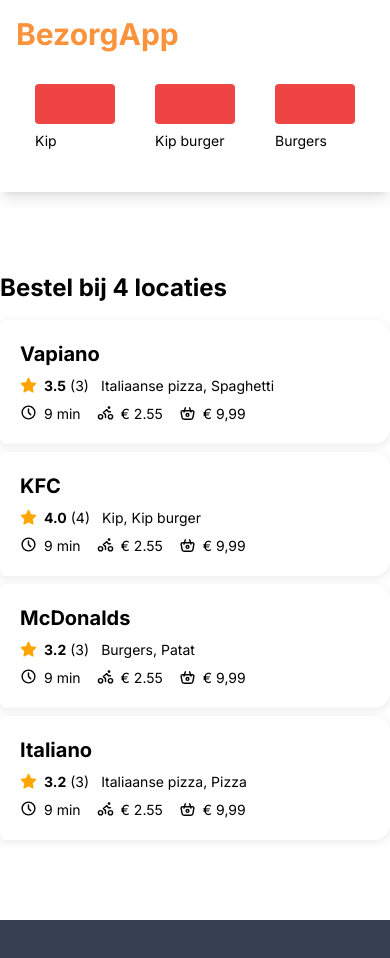
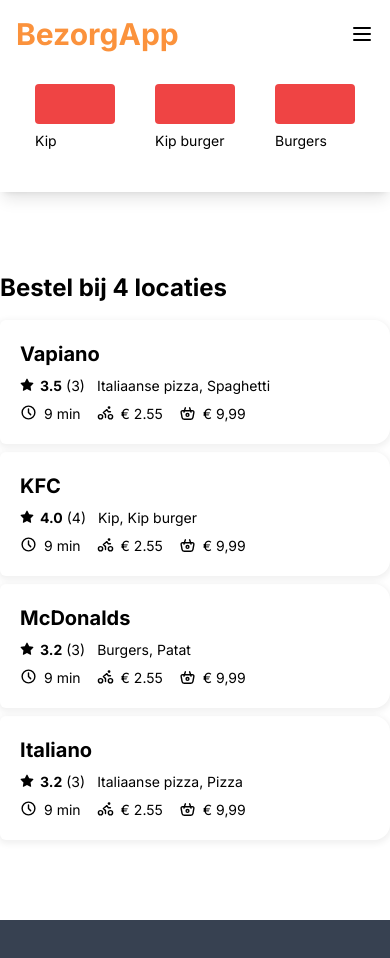
Before and after one commit to sjoerdvermeijden/next-delivery, a Next.js app: page / in a window 390 px wide. Shown: the top 958 px of the page. Built offline with nearby package versions, Linux system fonts and the light colour scheme.

Commit message:
Adds hamburger menu to the header

```diff
--- a/src/components/Header.tsx
+++ b/src/components/Header.tsx
@@ -5,7 +5,7 @@
 import { usePathname } from 'next/navigation'
 import { useRouter } from 'next/navigation'
 
-import { IconChevronLeft } from '@tabler/icons-react';
+import { IconChevronLeft, IconMenu2 } from '@tabler/icons-react';
 
 import Filter from './Filter'
 
@@ -17,19 +17,22 @@
 
     return (
         <header className='p-4 shadow-lg overflow-visible relative z-10'>
+            <div className='flex items-center'>
                 {pathname?.includes('/restaurants')
                     ? (
-                    <div className='flex items-center'>
+                        <div className='flex items-center mr-auto'>
                             <button onClick={(e) => router.back()}><IconChevronLeft stroke={2} size={18} color="orange" className='mr-2' /></button>
                             <Link href="/">
                                 <h1 className='font-bold text-3xl text-orange-400'>BezorgApp</h1>
                             </Link>
                         </div>
                     )
-                : (<Link href="/">
+                    : (<Link href="/" className='mr-auto'>
                         <h1 className='font-bold text-3xl text-orange-400'>BezorgApp</h1>
                     </Link>)
                 }
+                <IconMenu2 stroke={2} />
+            </div>
 
             {
                 pathname?.includes('/restaurants')
--- a/src/components/Restaurant.tsx
+++ b/src/components/Restaurant.tsx
@@ -37,8 +37,8 @@
                     <h3 className='font-bold mb-2 text-xl'>{name}</h3>
                     <div className='flex mb-2'>
                         <div className='text-sm flex items-center font-bold mr-3'>
-                            <div className='w-4 h-4 mr-2 -mt-0.5'>
-                                <IconStarFilled stroke={2} size={17} color="orange" />
+                            <div className='w-4 h-4 mr-1'>
+                                <IconStarFilled stroke={2} size={14} />
                             </div>
                             <span className='inline-block mr-1'>{averageRrating}</span>
                             <span className='font-normal inline-block text-sm'>({reviews?.length})</span>
```
Lines whose indentation alone changed are shown as unchanged.
